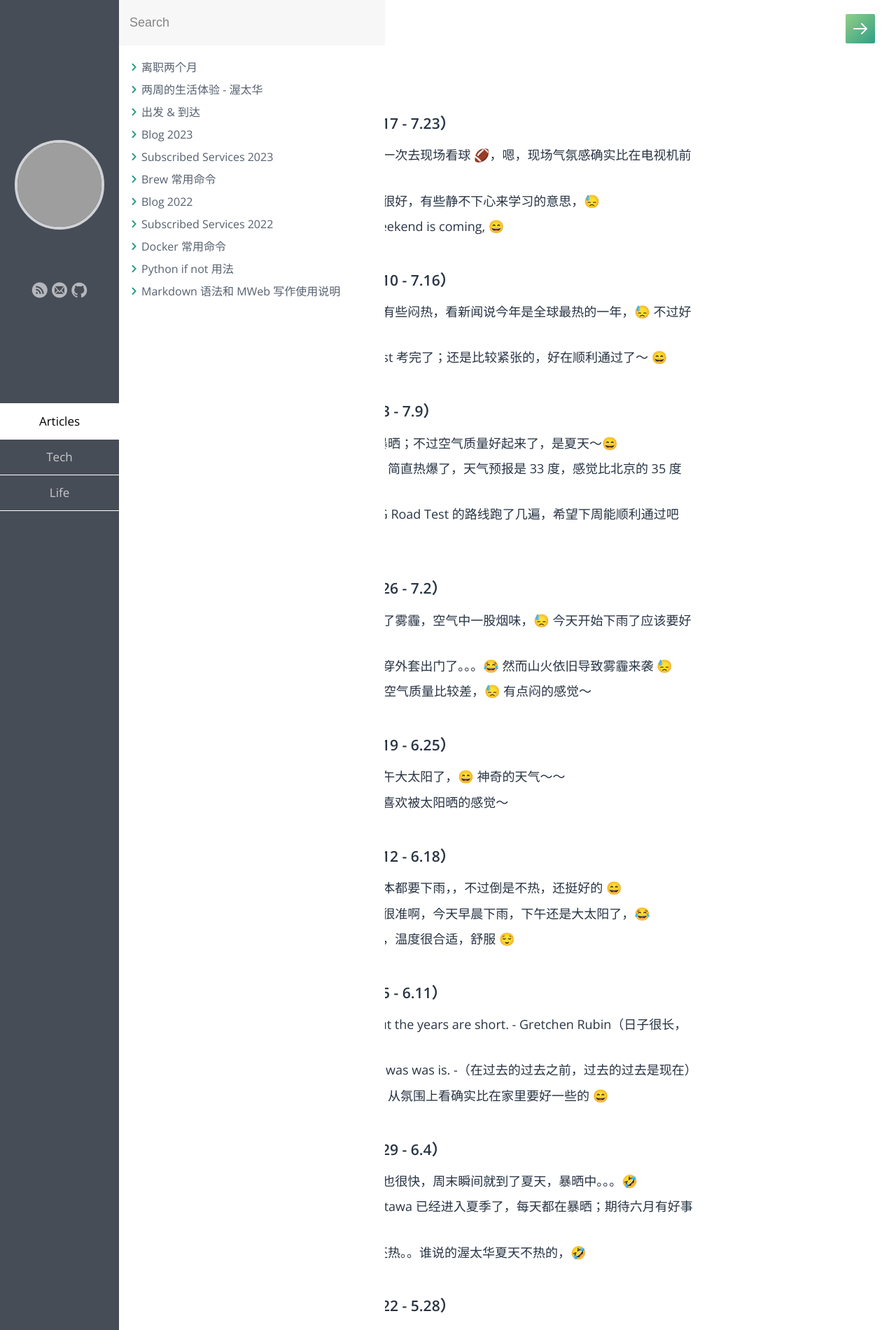
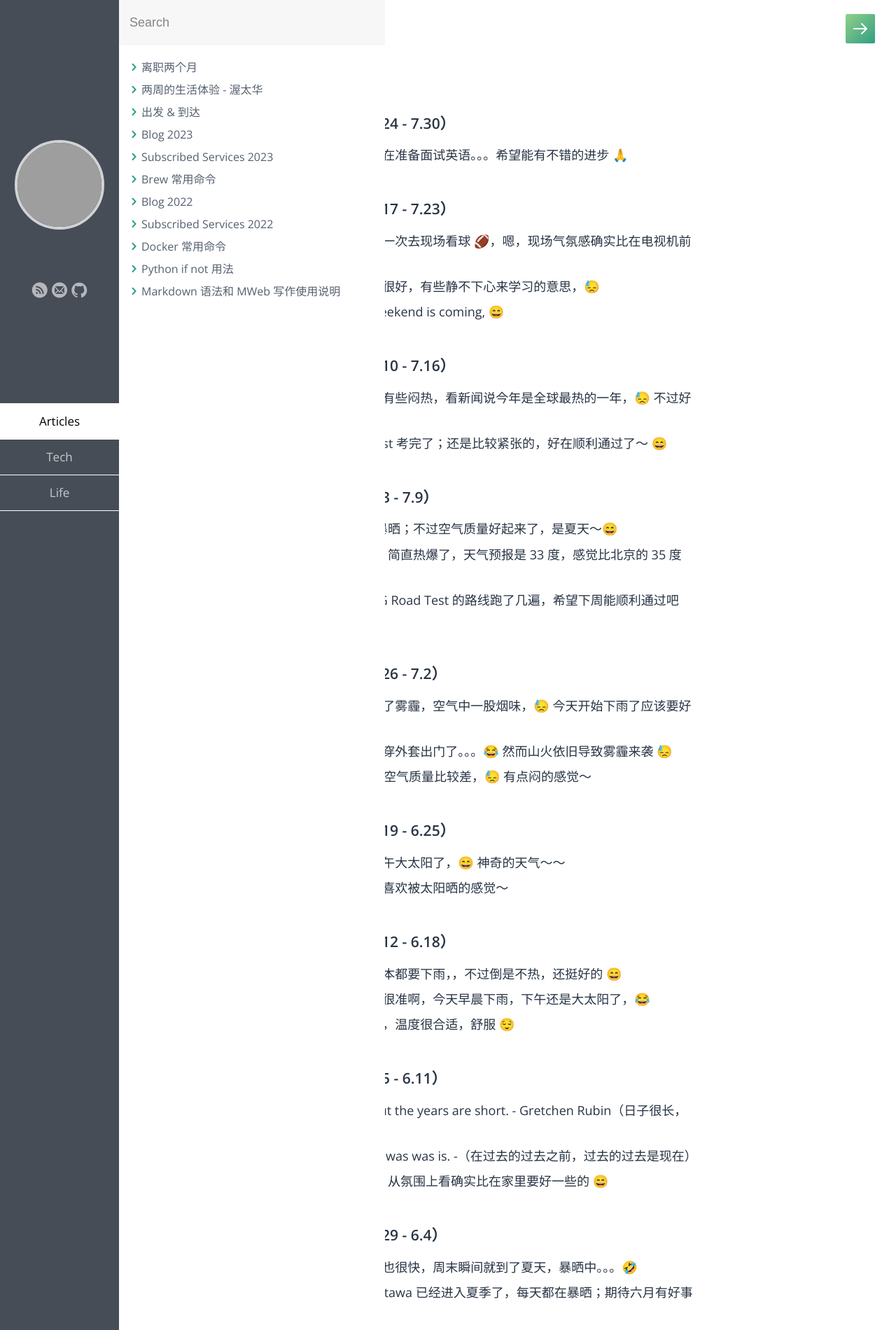
Before and after one commit to samxupeiran/samxupeiran.github.io, a Jekyll site: the page built from _posts/life/2023-01-03-my-blog.md, in a window 1280 px wide. Shown: the top 1900 px of the page at 70% size. Built offline with Jekyll 4.4.1, drawn with Linux system fonts in a browser that asks for light colours; some web fonts are replaced; some of the changed text lies outside the part shown; grey boxes are pictures that could not be loaded.

Commit message:
feat: add weekly blog 7.26

```diff
--- a/_posts/life/2023-01-03-my-blog.md
+++ b/_posts/life/2023-01-03-my-blog.md
@@ -5,6 +5,9 @@ category: Life
 tags: Blog
 ---
 
+
+- ### 2023 年 7 月 第 4 周（7.24 - 7.30）
+     - 7.26 这周到目前为止一直在准备面试英语。。。希望能有不错的进步 🙏
 
 - ### 2023 年 7 月 第 3 周（7.17 - 7.23）
      - 7.17 今天周一，周末是第一次去现场看球 🏈，嗯，现场气氛感确实比在电视机前要好很多 😄
```
